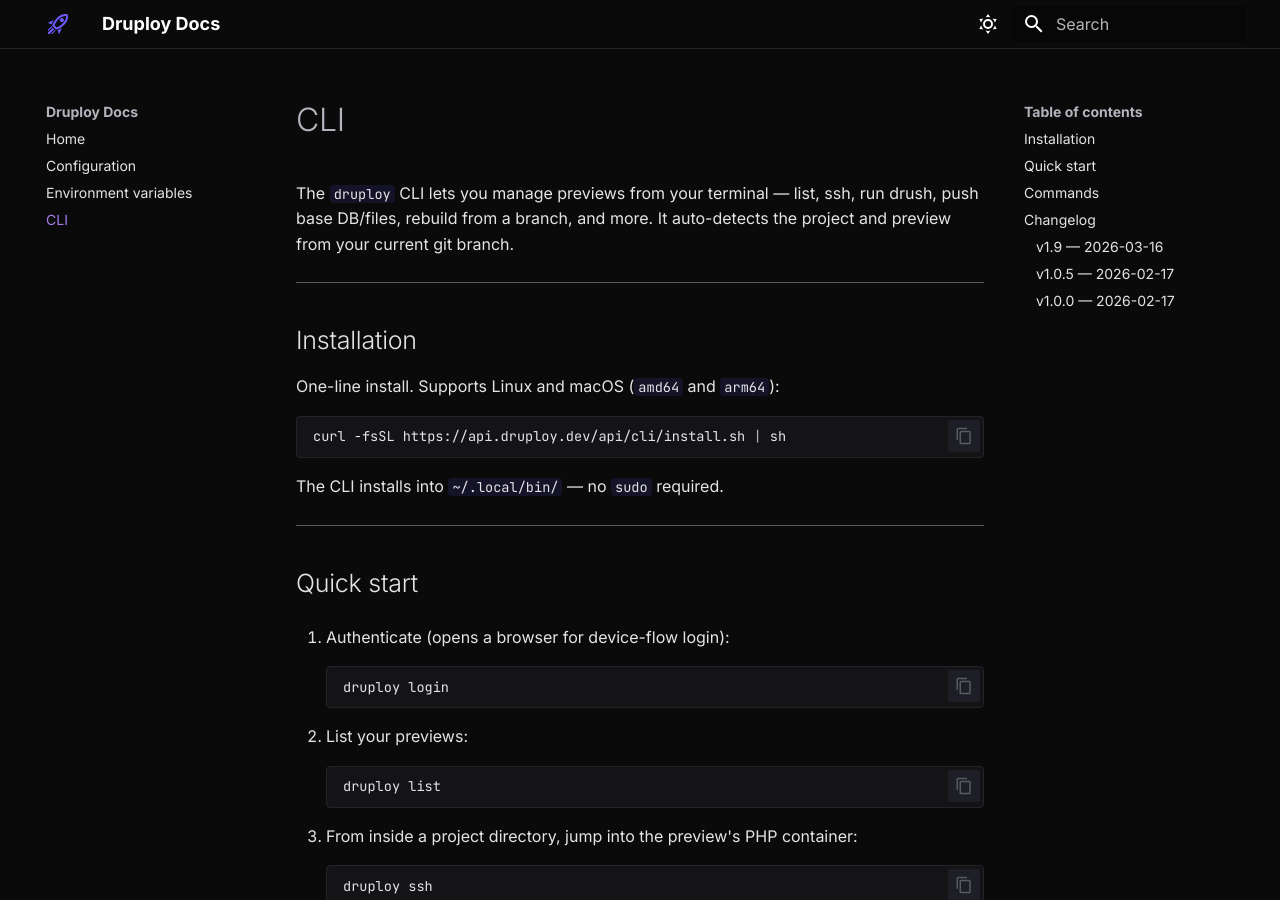
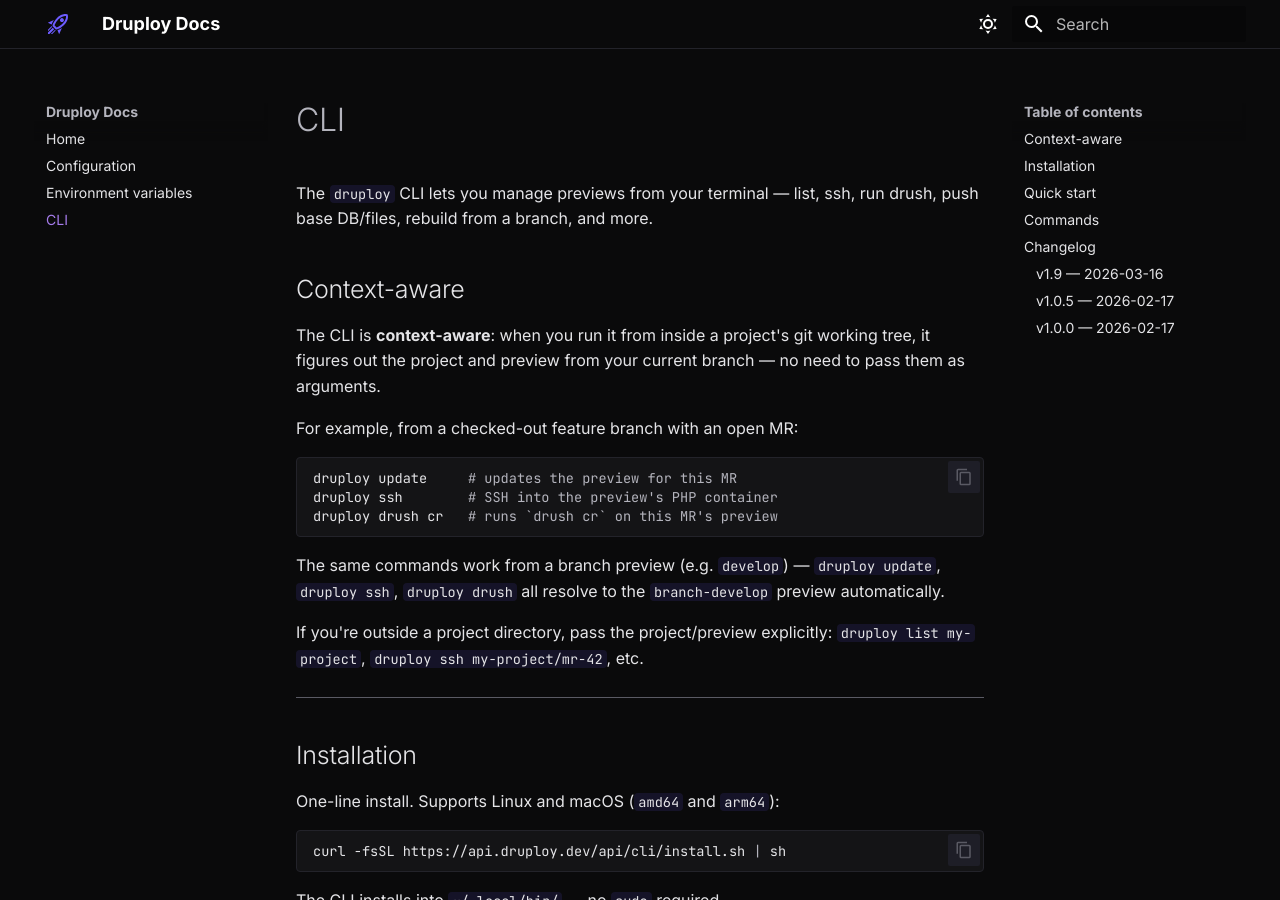
Before and after one commit to capynet/preview-server, an MkDocs documentation site: the page built from docs/docs/cli.md, in a window 1280 px wide and 900 px high. Built offline with MkDocs 1.6.1 and Material for MkDocs 9.7.7, drawn with Linux system fonts in a browser that asks for light colours.

Commit message:
docs(cli): explain context-aware behavior up front
Make it explicit that commands like update/ssh/drush resolve the
project + preview from the current git branch when run inside a
project, so users don't need to pass project/preview args.

Co-Authored-By: Claude Opus 4.7 (1M context) <noreply@anthropic.com>

````diff
--- a/docs/docs/cli.md
+++ b/docs/docs/cli.md
@@ -1,6 +1,22 @@
 # CLI
 
-The `druploy` CLI lets you manage previews from your terminal — list, ssh, run drush, push base DB/files, rebuild from a branch, and more. It auto-detects the project and preview from your current git branch.
+The `druploy` CLI lets you manage previews from your terminal — list, ssh, run drush, push base DB/files, rebuild from a branch, and more.
+
+## Context-aware
+
+The CLI is **context-aware**: when you run it from inside a project's git working tree, it figures out the project and preview from your current branch — no need to pass them as arguments.
+
+For example, from a checked-out feature branch with an open MR:
+
+```bash
+druploy update     # updates the preview for this MR
+druploy ssh        # SSH into the preview's PHP container
+druploy drush cr   # runs `drush cr` on this MR's preview
+```
+
+The same commands work from a branch preview (e.g. `develop`) — `druploy update`, `druploy ssh`, `druploy drush` all resolve to the `branch-develop` preview automatically.
+
+If you're outside a project directory, pass the project/preview explicitly: `druploy list my-project`, `druploy ssh my-project/mr-42`, etc.
 
 ---
 
````
